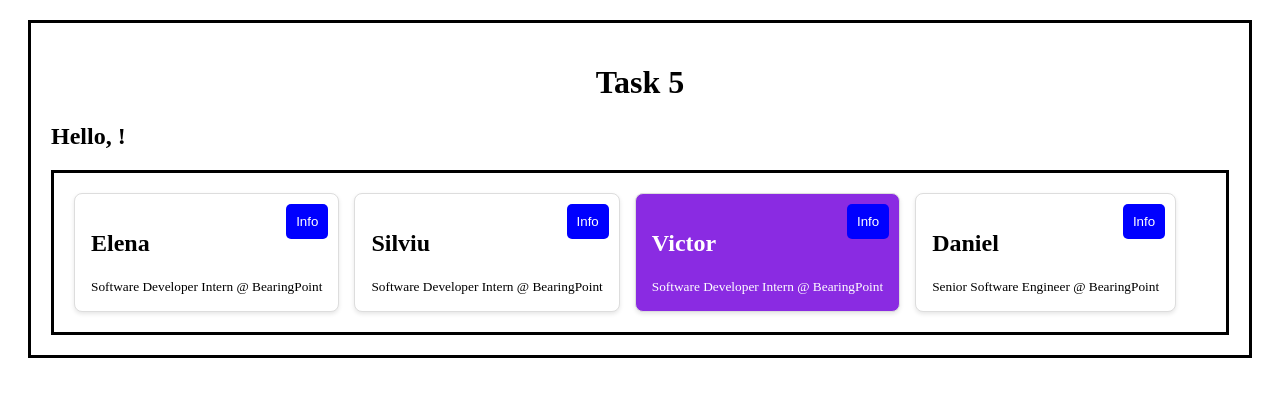
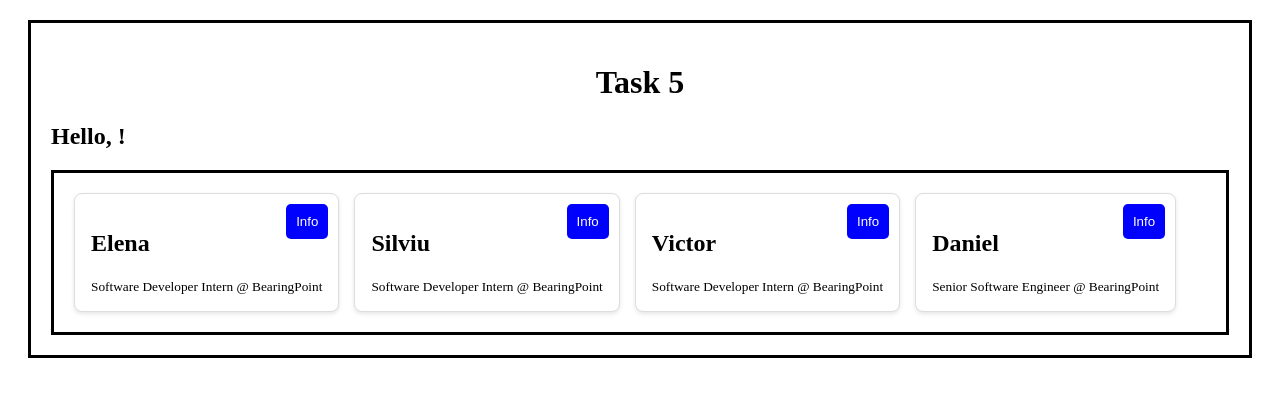
Before and after one commit to pvictordev/angular-tasks, an Angular app: page / in a window 1280 px wide. Shown: the top 396 px of the page. Built offline with nearby package versions, Linux system fonts and the light colour scheme.

Commit message:
Resolved change requests

```diff
--- a/src/app/app.component.html
+++ b/src/app/app.component.html
@@ -5,7 +5,7 @@
   <div class="card-container">
     @if(students) {
       @for(student of students; track $index) {
-        <app-card (addInfoEvent)="onAddInfo($event)" [data]="student"></app-card>
+        <app-card (nameSelected)="onAddInfo($event)" [student]="student"></app-card>
       }
     }
   </div>
--- a/src/app/card/card.component.html
+++ b/src/app/card/card.component.html
@@ -1,5 +1,5 @@
-<div class="card {{ data.name == 'Victor' ? 'me' : '' }}">
-    <h2>{{ data.name }}</h2>
-    <small>{{ data.description }}</small>
-    <button (click)="addInfo(data.name)">Info</button>
+<div class="card {{ student.name == 'Victor' ? 'me' : '' }}">
+    <h2>{{ student().name }}</h2>
+    <small>{{ student().description }}</small>
+    <button (click)="handleInfoClick(student().name)">Info</button>
 </div>
--- a/src/app/card/card.component.ts
+++ b/src/app/card/card.component.ts
@@ -1,20 +1,21 @@
-import { Component, EventEmitter, Input, Output } from '@angular/core';
-import { Student } from '../app.component';
+import { Component, ChangeDetectionStrategy, input, output } from '@angular/core';
+import { Student } from '../student.model';
 
 @Component({
   selector: 'app-card',
   standalone: true,
   imports: [],
   templateUrl: './card.component.html',
-  styleUrl: './card.component.css'
+  styleUrl: './card.component.css',
+  changeDetection: ChangeDetectionStrategy.OnPush
 })
 export class CardComponent {
 
-  @Input() data!: Student;
+  student = input.required<Student>();
 
-  @Output() addInfoEvent = new EventEmitter<string>();
+  nameSelected = output<string>();
 
-  addInfo(name: string): void {
-    this.addInfoEvent.emit(name);
+  handleInfoClick(name: string): void {
+    this.nameSelected.emit(name);
   }
 }
--- /dev/null
+++ b/src/app/student.model.ts
@@ -0,0 +1,4 @@
+export interface Student {
+    name: string,
+    description: string
+};
```
Also changed, not shown: src/app/app.component.ts (+2 -5 lines).
